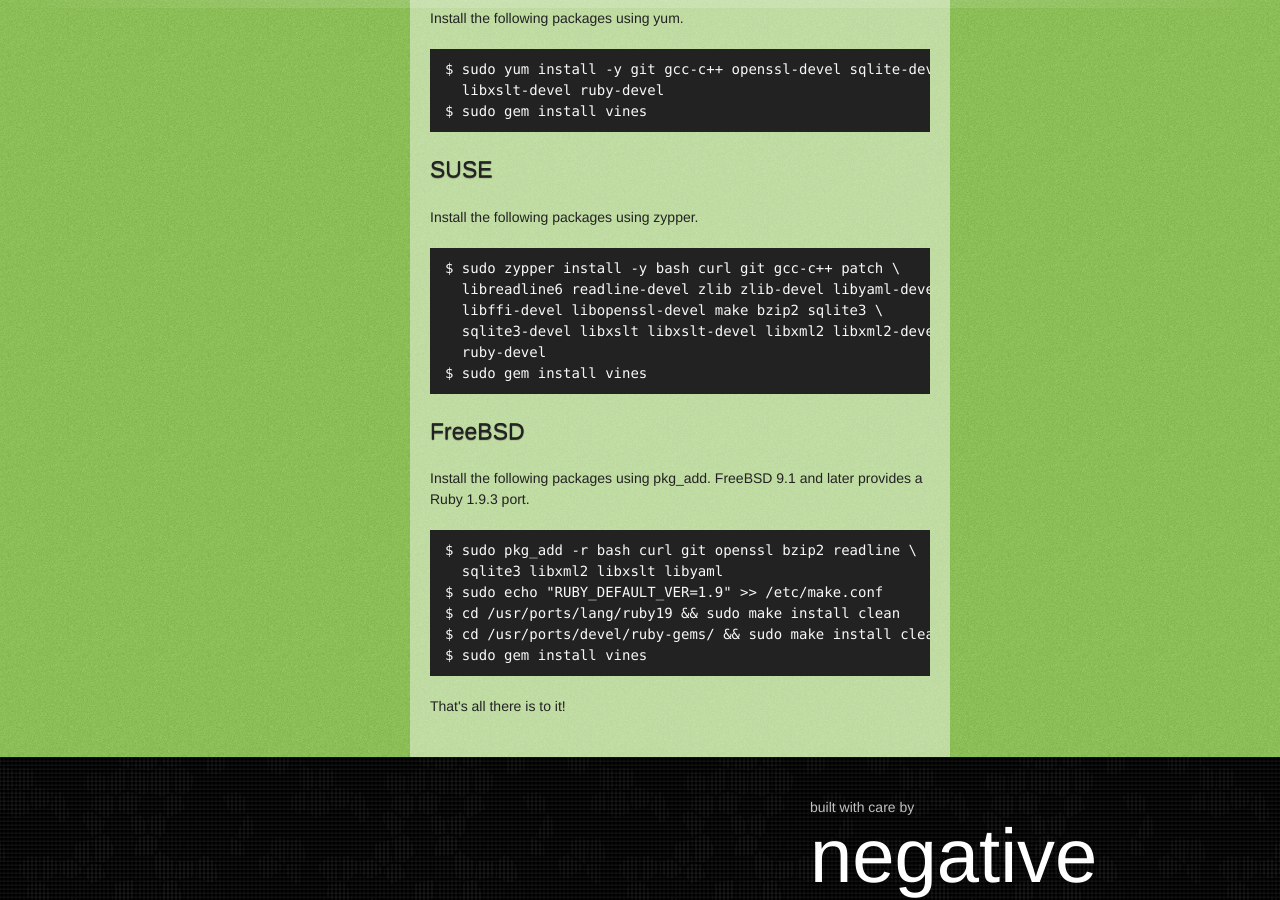
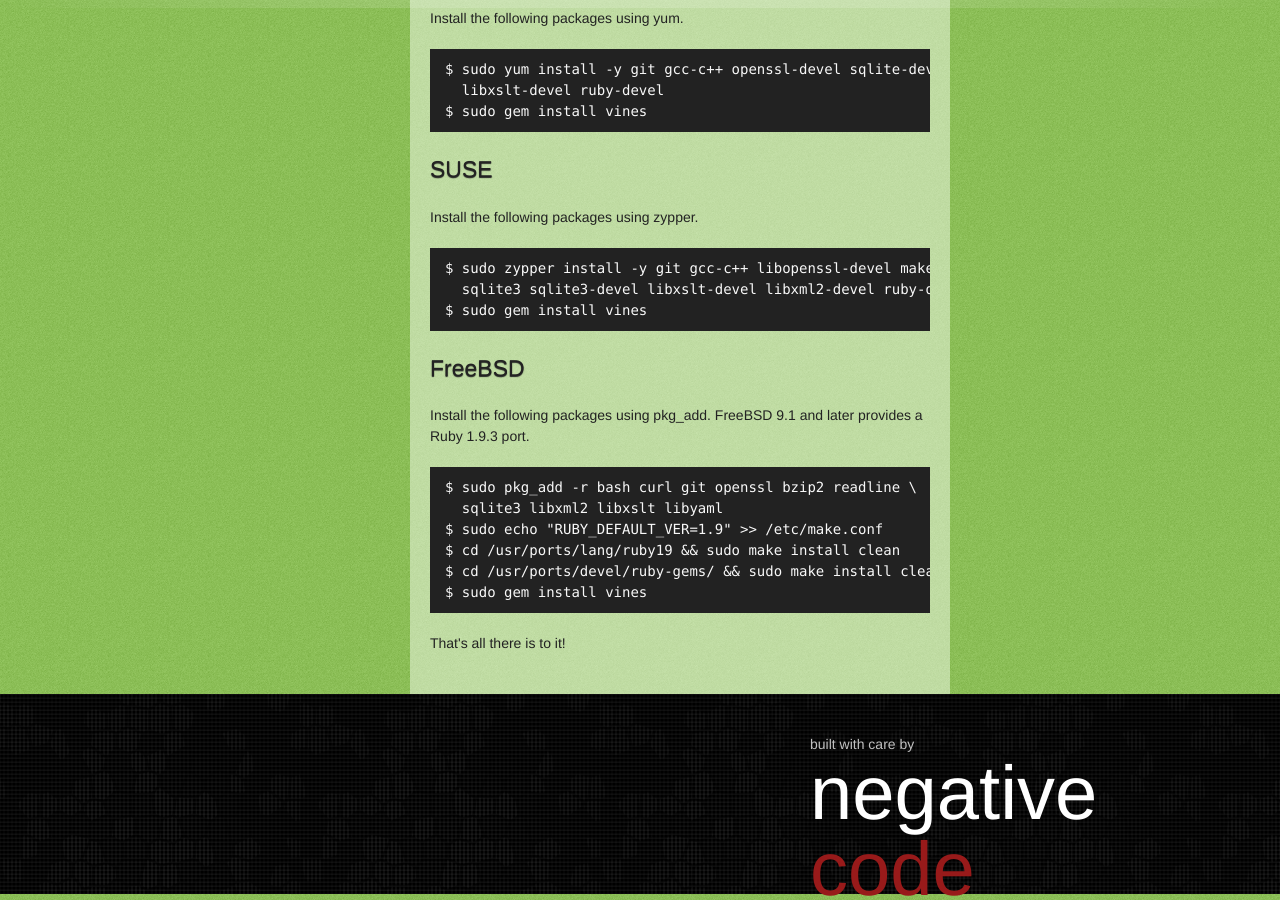
Before and after one commit to negativecode/vines, a Jekyll site: the page built from ruby.html, in a window 1280 px wide and 900 px high, scrolled down 892 px. Built offline with Jekyll 4.4.1, drawn with Linux system fonts in a browser that asks for light colours.

Commit message:
Remove unused suse packages.

```diff
--- a/ruby.html
+++ b/ruby.html
@@ -56,11 +56,8 @@
   Install the following packages using zypper.
 </p>
 <pre>
-$ sudo zypper install -y bash curl git gcc-c++ patch \
-  libreadline6 readline-devel zlib zlib-devel libyaml-devel \
-  libffi-devel libopenssl-devel make bzip2 sqlite3 \
-  sqlite3-devel libxslt libxslt-devel libxml2 libxml2-devel \
-  ruby-devel
+$ sudo zypper install -y git gcc-c++ libopenssl-devel make \
+  sqlite3 sqlite3-devel libxslt-devel libxml2-devel ruby-devel
 $ sudo gem install vines
 </pre>
 
```
